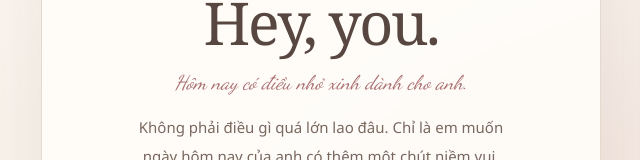
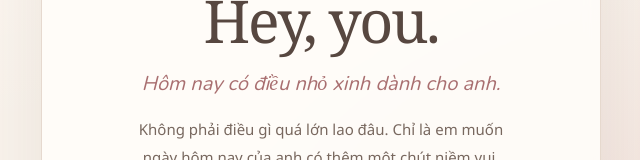
Before and after one commit to minhngoc020213/a-day-for-you, a plain HTML site: page index.html in a window 1280 px wide. Shown: the part 392-552 px from the top of the page, without its empty margins (319-959 px from the left). Drawn offline with nearby package versions, Linux system fonts and the light colour scheme.

Commit message:
Update index.html

```diff
--- a/index.html
+++ b/index.html
@@ -6,7 +6,7 @@
 <meta name="theme-color" content="#f8f2eb">
 <title>A Special Gift from Minhngoc ♡</title>
 <style>
-@import url('https://fonts.googleapis.com/css2?family=Dancing+Script:wght@400;500;600&display=swap');
+@import url('https://fonts.googleapis.com/css2?family=Nunito:wght@400;500;600&display=swap');
 :root{
   --cream:#f8f2eb; --paper:#fffdfa; --beige:#e9ddd1; --rose:#c98f8b;
   --rose-dark:#a96f70; --ink:#51443e; --muted:#8e7b72; --line:#eadfd6;
@@ -40,7 +40,7 @@ body{
 h1,h2{font-family:Georgia,"Times New Roman",serif;font-weight:400;line-height:1.14;margin:0;color:#574740}
 h1{font-size:clamp(39px,9vw,59px);letter-spacing:-.04em}
 h2{font-size:clamp(31px,7vw,43px);letter-spacing:-.025em}
-.subtitle{font-family:Dancing Script,serif;font-style:italic;color:var(--rose-dark);font-size:20px;margin:15px 0 0}
+.subtitle{font-family:Nunito,serif;font-style:italic;color:var(--rose-dark);font-size:20px;margin:15px 0 0}
 .copy{max-width:390px;color:#78685f;font-size:15px;line-height:1.9;margin:18px auto 0}
 .flower{width:128px;height:128px;border-radius:50%;background:#f6eae5;display:grid;place-items:center;margin:0 auto 28px;position:relative}
 .flower:before,.flower:after{content:"";position:absolute;border:1px solid #e8cfc9;border-radius:50%;inset:9px}
```
